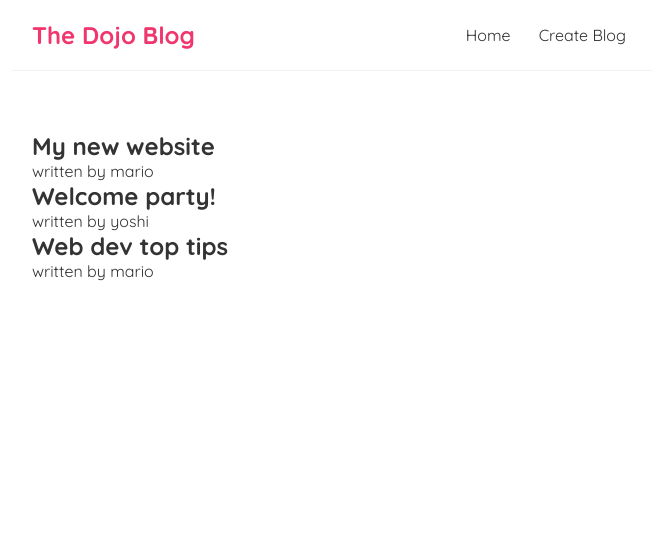
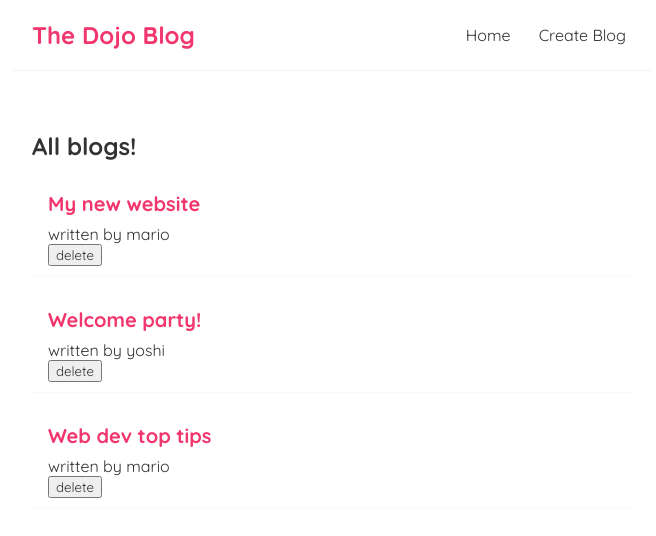
Before and after one commit to zabuja/react_Rev, a React (Create React App) app: page / in a window 1280 px wide. Shown: the top 536 px of the page, without its empty margins (308-964 px from the left). Built offline with nearby package versions, Linux system fonts and the light colour scheme.

Commit message:
lesson 13

```diff
--- /dev/null
+++ b/src/BlogList.js
@@ -0,0 +1,18 @@
+const BlogList = ({blogs, title, handleDelete}) => {
+
+
+    return (
+        <div className="blog-list">
+           <h2>{title}</h2>
+            {blogs.map((blog) => (
+                <div className="blog-preview" key={blog.id}>
+                    <h2> {blog.title} </h2>
+                    <p>written by {blog.author} </p>
+                    <button onClick={() => handleDelete(blog.id)}>delete</button>
+                 </div>
+            ))}
+        </div>
+     );
+}
+
+export default BlogList;
--- a/src/Home.js
+++ b/src/Home.js
@@ -1,4 +1,5 @@
 import { useState } from "react";
+import BlogList from "./BlogList";
 
 
 const Home = () => {
@@ -9,15 +10,14 @@
         { title: 'Web dev top tips', body: 'lorem ipsum...', author: 'mario', id: 3 }
     ]);
 
+    const handleDelete = (id) => {
+       const newBLogs =  blogs.filter(blog => blog.id !== id);
+       setBlogs(newBLogs);
+    }
 
     return (
         <div className="home">
-            {blogs.map((blog) => (
-                <div className="blog-preview" key={blog.id}>
-                    <h2> {blog.title} </h2>
-                    <p>written by {blog.author} </p>
-                 </div>
-            ))}
+            <BlogList blogs = {blogs} title = "All blogs!" handleDelete = {handleDelete} />
         </div>
      );
 }
--- a/src/index.css
+++ b/src/index.css
@@ -32,3 +32,18 @@
   margin: 40px auto;
   padding: 20px;
 }
+
+/* blog previews / list */
+.blog-preview {
+  padding: 10px 16px;
+  margin: 20px 0;
+  border-bottom: 1px solid #fafafa;
+}
+.blog-preview:hover {
+  box-shadow: 1px 3px 5px rgba(0,0,0,0.1);
+}
+.blog-preview h2 {
+  font-size: 20px;
+  color: #f1356d;
+  margin-bottom: 8px;
+}
```
